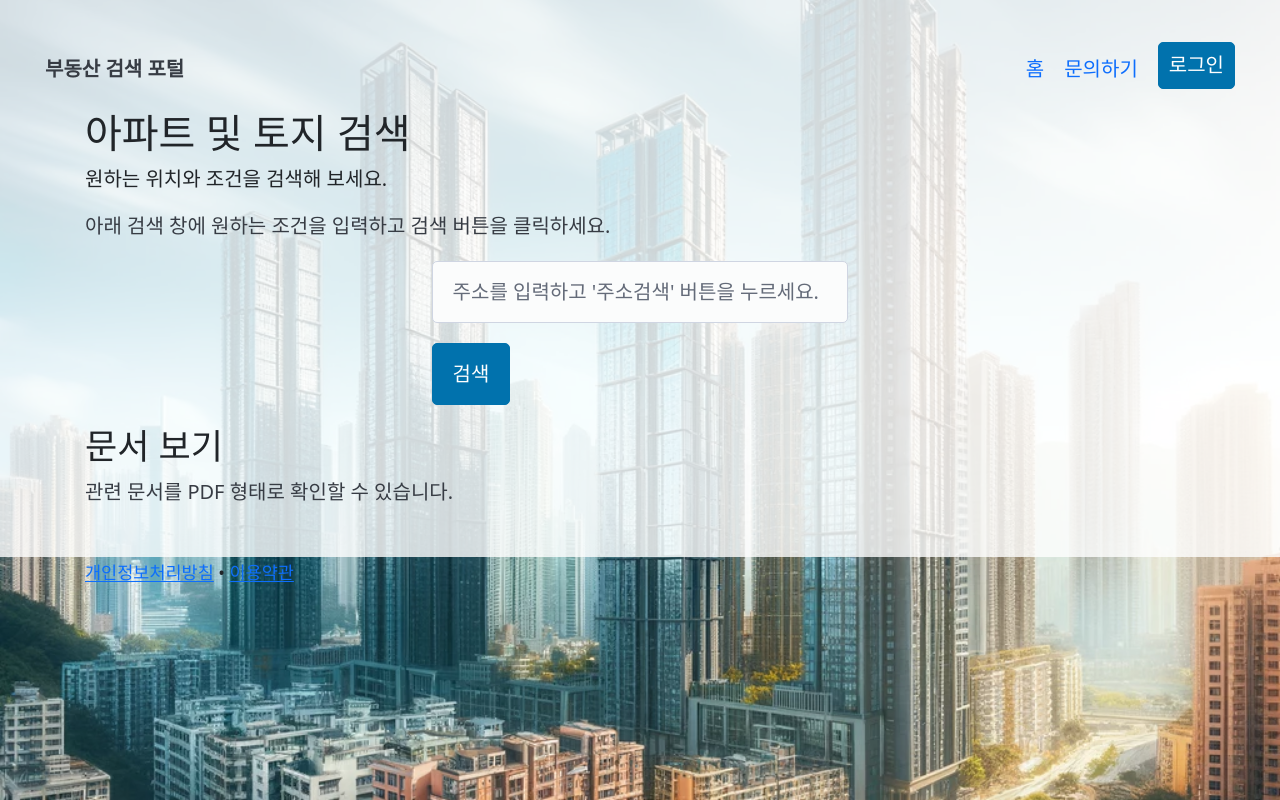
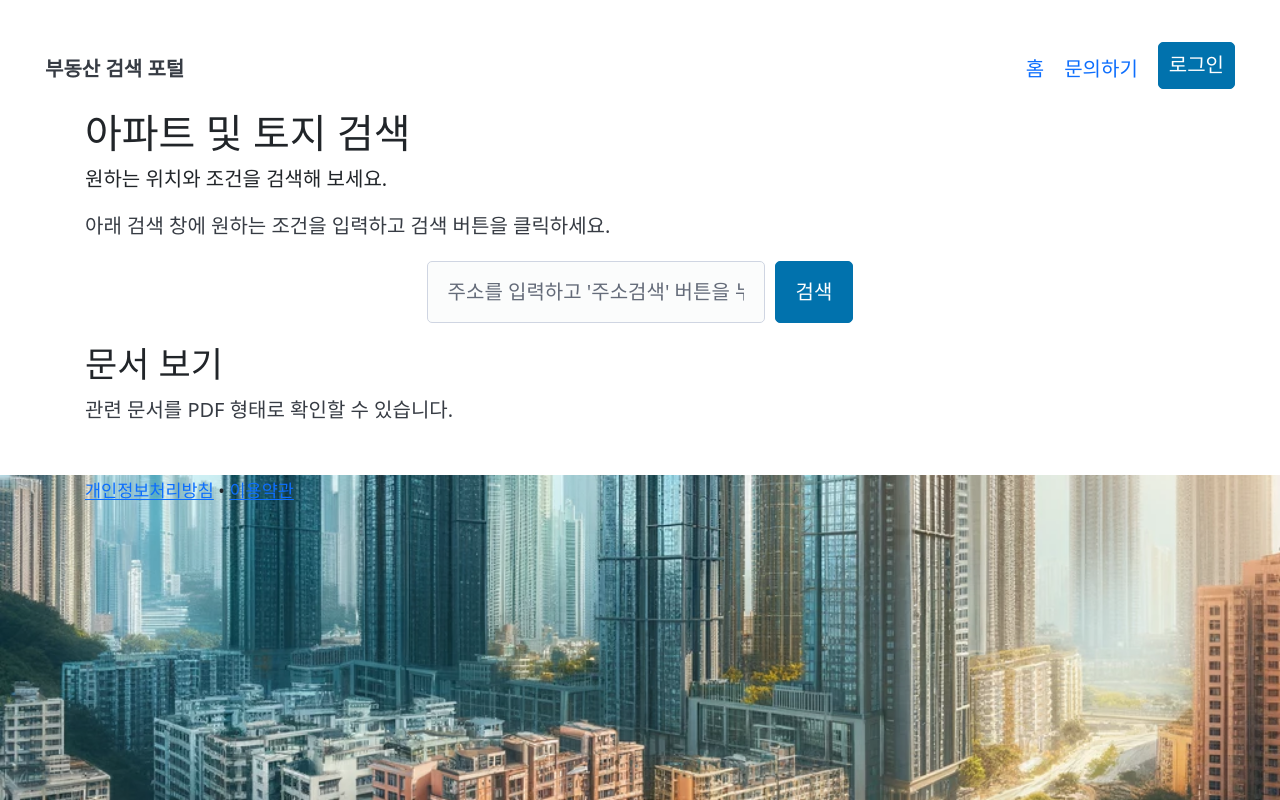
Before and after one commit to JoonYoungKang/apart_re, a React (Create React App) app: page / in a window 1280 px wide. Built offline with nearby package versions, Linux system fonts and the light colour scheme.

Commit message:
20240515

```diff
--- a/src/App.js
+++ b/src/App.js
@@ -2,9 +2,10 @@ import '@picocss/pico';
 import React, { useState } from 'react';
 import './styles/App.css'; // CSS 파일 임포트
 import 'bootstrap/dist/css/bootstrap.min.css';
-import Form from 'react-bootstrap/Form';
 import PdfViewer from './pdfViewers.js';
 import { sendPostRequest, sendPostRequest1, sendPostRequest2, sendPostRequest3 } from './request.js';
+import { useAnimatedRemoval } from './useAnimatedRemoval';
+import SelectionBox from './SelectionBox';
 
 function App() {
 
@@ -20,12 +21,14 @@ function App() {
 
   const [pdfHex, setpdfHex] = useState("");
 
-  const [showSearch, setShowSearch] = useState(true); // 추가된 상태
+  const addressSearchState = useAnimatedRemoval();
+  const addrSelectState = useAnimatedRemoval();
+  const dongSelectState = useAnimatedRemoval();
+  const hoSelectState = useAnimatedRemoval();
 
-  // 주소 입력 시 세움터 로그인하고 주소 검색해주는 함수
-  let handleAddressSearch = () => {
+  const handleAddressSearch = () => {
     console.log(address);
-    setShowSearch(false) // 검색 수행 시 검색 바와 버튼 숨기기
+    addressSearchState.hide();
 
     sendPostRequest(address).then(() => {
       const addrData = localStorage.getItem('addrObj');
@@ -35,6 +38,36 @@ function App() {
     });
   };
 
+  const handleAddrSearch = () => {
+    addrSelectState.hide();
+
+    sendPostRequest1(addrkey).then(() => {
+      const dongData = localStorage.getItem('dongObj');
+      if (dongData) {
+        setDongObj(JSON.parse(dongData));
+      }
+    });
+  };
+
+  const handleDongSearch = () => {
+    dongSelectState.hide();
+
+    sendPostRequest2(dongkey).then(() => {
+      const hoData = localStorage.getItem('hoObj');
+      if (hoData) {
+        setHoObj(JSON.parse(hoData));
+      }
+    });
+  };
+
+  const handleHoSearch = () => {
+    hoSelectState.hide();
+
+    sendPostRequest3(hokey).then(() => {
+      const pdfHex = localStorage.getItem('pdfHex');
+      setpdfHex(pdfHex);
+    });
+  };
 
   return (
     <div className="background-image" style={{ backgroundImage: "url('/Apart.webp')" }}>
@@ -56,12 +89,52 @@ function App() {
               <h3>원하는 위치와 조건을 검색해 보세요.</h3>
             </hgroup>
             <p>아래 검색 창에 원하는 조건을 입력하고 검색 버튼을 클릭하세요.</p>
-            {/* {showSearch && ( */}
-              <주소입력창 setAddress={setAddress} handleAddressSearch={handleAddressSearch} showSearch={showSearch} />
-            {/* )}  */}
-            {addrObj && <주소선택창 addrObj={addrObj} addrkey={addrkey} setAddrkey={setAddrkey} setDongObj={setDongObj} />}
-            {dongObj && <동선택창 dongObj={dongObj} dongkey={dongkey} setDongkey={setDongkey} setHoObj={setHoObj}/>}
-            {hoObj && <호선택창 hoObj={hoObj} hokey={hokey} setHokey={setHokey} setpdfHex={setpdfHex} />}
+            {!addressSearchState.isHidden && (
+              <div className={`search-container ${!addressSearchState.isVisible ? "hide-search" : ""}`}>
+                <form className="search-form" action="#" method="get" onSubmit={(e) => e.preventDefault()}>
+                  <input type="text" id="search" name="search" placeholder="주소를 입력하고 '주소검색' 버튼을 누르세요." aria-label="검색어" required
+                    onChange={(e) => setAddress(e.target.value)}
+                  />
+                  <button type="button" onClick={handleAddressSearch}>검색</button>
+                </form>
+              </div>
+            )}
+            {addrObj && !addrSelectState.isHidden && (
+              <SelectionBox
+                data={addrObj.hits.hits.map(item => ({ value: item._source.mgmUpperBldrgstPk, label: item._source.jibunAddr }))}
+                onChange={setAddrkey}
+                onSubmit={handleAddrSearch}
+                placeholder="원하는주소를 선택하세요"
+                buttonText="동검색"
+                containerClass={`addr-container ${!addrSelectState.isVisible ? "hide-addr" : ""}`}
+                selectClass=""
+                buttonClass=""
+              />
+            )}
+            {dongObj && !dongSelectState.isHidden && (
+              <SelectionBox
+                data={dongObj.hits.hits.map(item => ({ value: JSON.stringify(item), label: item._source.dongNm }))}
+                onChange={setDongkey}
+                onSubmit={handleDongSearch}
+                placeholder="원하는동을 선택하세요"
+                buttonText="호검색"
+                containerClass={`dong-container ${!dongSelectState.isVisible ? "hide-dong" : ""}`}
+                selectClass=""
+                buttonClass=""
+              />
+            )}
+            {hoObj && !hoSelectState.isHidden && (
+              <SelectionBox
+                data={hoObj.findExposList.map(item => ({ value: JSON.stringify(item), label: item.hoNm }))}
+                onChange={setHokey}
+                onSubmit={handleHoSearch}
+                placeholder="원하는호를 선택하세요"
+                buttonText="발급"
+                containerClass={`ho-container ${!hoSelectState.isVisible ? "hide-ho" : ""}`}
+                selectClass=""
+                buttonClass=""
+              />
+            )}
             <h3>문서 보기</h3>
             <p>관련 문서를 PDF 형태로 확인할 수 있습니다.</p>
             {pdfHex && <PdfViewer hexString={pdfHex} />}
@@ -75,103 +148,4 @@ function App() {
   );
 }
 
-function 주소입력창({ setAddress, handleAddressSearch, showSearch }) {
-  return (
-    <div className={`search-container ${!showSearch ? "hide-search" : ""}`}>
-      <form action="#" method="get" onSubmit={(e) => e.preventDefault()}>
-        <input type="text" id="search" name="search" placeholder="주소를 입력하고 '주소검색' 버튼을 누르세요." aria-label="검색어" required
-          onChange={(e) => setAddress(e.target.value)}
-        />
-        <button type="button" onClick={handleAddressSearch}>검색</button>
-      </form>
-    </div>
-  );
-}
-
-
-function 주소선택창({ addrObj, addrkey, setAddrkey, setDongObj }) {
-
-
-  const handleChange = (event) => {
-    console.log(event.target.value);
-    setAddrkey(event.target.value); // 선택된 항목의 value로 addrkey 상태 업데이트
-  };
-
-  return (
-    <>
-      <Form.Select aria-label="Default select example" style={{ width: '60%', margin: '0 auto' }}
-        onChange={handleChange}>
-        <option value="">원하는주소를 선택하세요</option>
-        {addrObj.hits.hits.map((item, index) => (
-          <option key={index} value={item._source.mgmUpperBldrgstPk}>{item._source.jibunAddr}</option>
-        ))}
-      </Form.Select>
-      {addrkey && <button type="submit" onClick={() => { sendPostRequest1(addrkey).then(() => {
-          const dongData = localStorage.getItem('dongObj');
-          if (dongData) {
-            setDongObj(JSON.parse(dongData));
-          }
-        })
-      }}>동검색</button>}
-    </>
-
-  );
-}
-
-function 동선택창({ dongObj, dongkey, setDongkey, setHoObj }) {
-
-
-  const handleChange = (event) => {
-    console.log(event.target.value);
-    setDongkey(event.target.value); // 선택된 항목의 value로 dongkey 상태 업데이트
-  };
-
-  return (
-    <>
-      <Form.Select aria-label="Default select example" style={{ width: '60%', margin: '0 auto' }}
-        onChange={handleChange}>
-        <option value="">원하는동을 선택하세요</option>
-        {dongObj.hits.hits.map((item, index) => (
-          <option key={index} value={JSON.stringify(item)}>{item._source.dongNm}</option>
-        ))}
-      </Form.Select>
-      {dongkey && <button type="submit" onClick={() => {sendPostRequest2(dongkey).then(() => {
-          const hoData = localStorage.getItem('hoObj');
-          if (hoData) {
-            setHoObj(JSON.parse(hoData));
-          }
-        })
-      }}>호검색</button>}
-    </>
-
-  );
-}
-
-function 호선택창({ hoObj, hokey, setHokey, setpdfHex }) {
-
-
-  const handleChange = (event) => {
-    console.log(event.target.value);
-    setHokey(event.target.value); // 선택된 항목의 value로 hokey 상태 업데이트
-  };
-
-  return (
-    <>
-      <Form.Select aria-label="Default select example" style={{ width: '60%', margin: '0 auto' }}
-        onChange={handleChange}>
-        <option value="">원하는호를 선택하세요</option>
-        {hoObj.findExposList.map((item, index) => (
-          <option key={index} value={JSON.stringify(item)}>{item.hoNm}</option>
-        ))}
-      </Form.Select>
-      {hokey && <button type="submit" onClick={() => { sendPostRequest3(hokey).then(() => {
-          const pdfHex = localStorage.getItem('pdfHex');
-          setpdfHex(pdfHex);
-        })
-      }}>발급</button>}
-    </>
-
-  );
-}
-
 export default App;
--- /dev/null
+++ b/src/SelectionBox.js
@@ -0,0 +1,22 @@
+import React from 'react';
+import Form from 'react-bootstrap/Form';
+
+function SelectionBox({ data, onChange, onSubmit, placeholder, buttonText, containerClass, selectClass, buttonClass }) {
+  const handleChange = (event) => {
+    onChange(event.target.value);
+  };
+
+  return (
+    <div className={containerClass}>
+      <Form.Select aria-label="Default select example" className={selectClass} onChange={handleChange}>
+        <option value="">{placeholder}</option>
+        {data.map((item, index) => (
+          <option key={index} value={item.value}>{item.label}</option>
+        ))}
+      </Form.Select>
+      <button className={buttonClass} type="submit" onClick={onSubmit}>{buttonText}</button>
+    </div>
+  );
+}
+
+export default SelectionBox;
--- a/src/styles/App.css
+++ b/src/styles/App.css
@@ -6,20 +6,42 @@
 }
 
 .overlay {
-    background-color: rgba(255, 255, 255, 0.8);
+    background-color: rgba(255, 255, 255, 1.1);
     padding: 30px;
 }
 
-.search-container {
-    transition: transform 0.5s ease-out, opacity 0.5s ease-out;
+.search-container,
+.addr-container,
+.dong-container,
+.ho-container {
+  transition: transform 1.1s ease-out, opacity 1.1s ease-out;
   display: flex;
   justify-content: center;
   opacity: 1;
 }
 
-.hide-search {
+.hide-search,
+.hide-addr,
+.hide-dong,
+.hide-ho {
   transform: translateX(-100%);
   opacity: 0;
-    visibility: hidden;  /* 요소를 보이지 않도록 설정 */
-    transition: visibility 0s 0.5s, transform 0.5s ease-out, opacity 0.5s ease-out;
+  visibility: hidden;
+  transition: visibility 0s 1.1s, transform 1.1s ease-out, opacity 1.1s ease-out;
 }
+
+/* Flex container for search input and button */
+.search-form {
+  display: flex;
+  justify-content: center;
+  align-items: center;
+  gap: 10px; /* Add space between input and button */
+}
+
+.search-form input[type="text"] {
+  flex: 1; /* Allow input to grow and fill available space */
+}
+
+.search-form button {
+  flex-shrink: 0; /* Prevent button from shrinking */
+}
--- /dev/null
+++ b/src/useAnimatedRemoval.js
@@ -0,0 +1,17 @@
+import { useState, useEffect } from 'react';
+
+export function useAnimatedRemoval(initialVisible = true) {
+  const [isVisible, setIsVisible] = useState(initialVisible);
+  const [isHidden, setIsHidden] = useState(false);
+
+  useEffect(() => {
+    if (!isVisible) {
+      const timer = setTimeout(() => setIsHidden(true), 500);
+      return () => clearTimeout(timer);
+    }
+  }, [isVisible]);
+
+  const hide = () => setIsVisible(false);
+
+  return { isVisible, isHidden, hide };
+}
```
Lines whose indentation alone changed are shown as unchanged.
